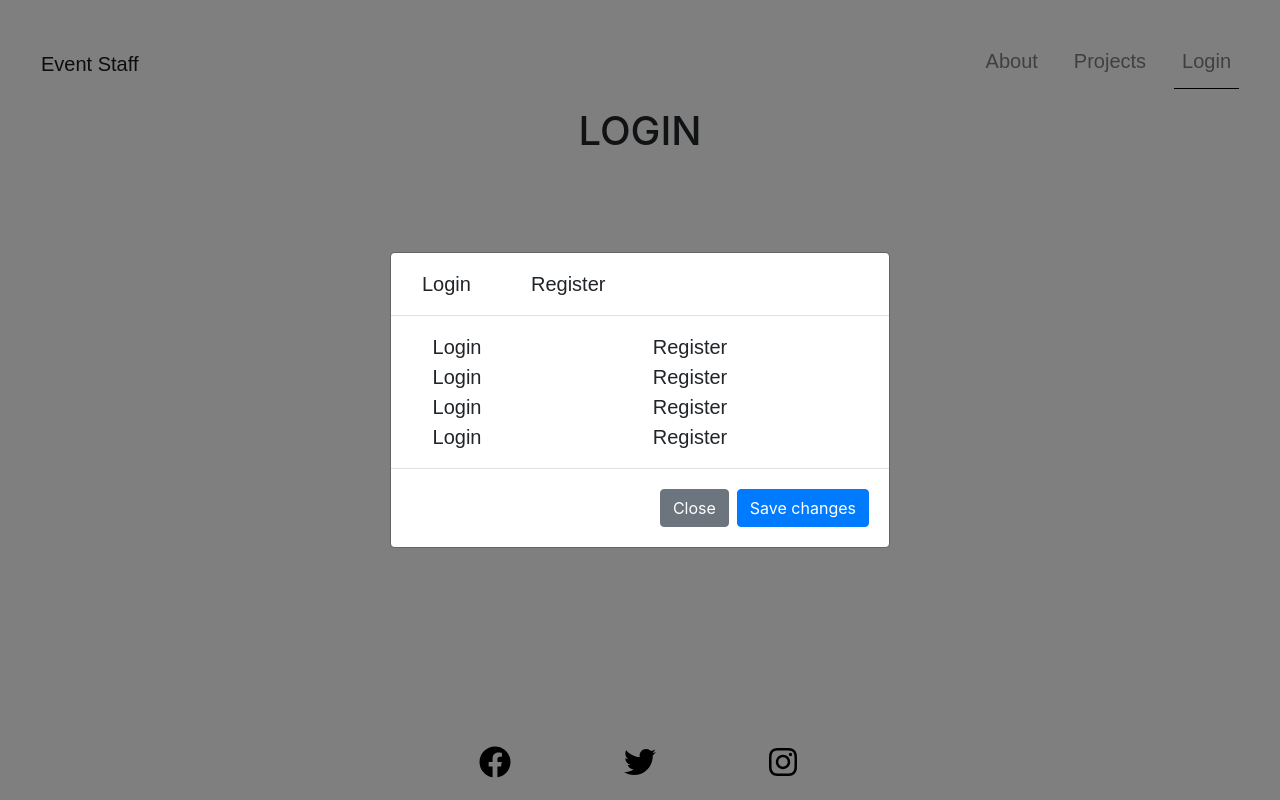
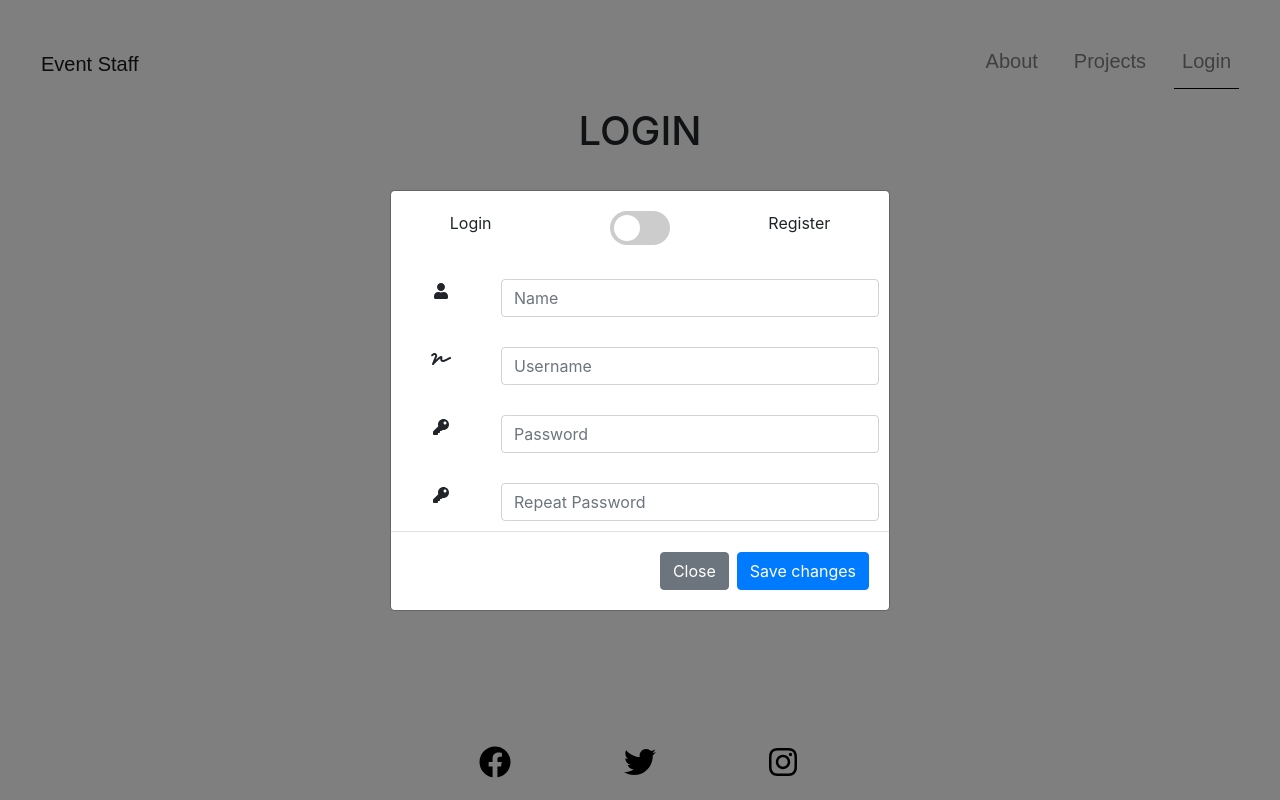
Before and after one commit to EnterpriseBoy/Magiweb, a React (Create React App) app: page /Login in a window 1280 px wide. Both pictures are taken after a click on the element "Login". Built offline with nearby package versions, Linux system fonts and the light colour scheme; the HTML template or start-up script is replaced by a standard one.

Commit message:
login form nearly working

```diff
--- a/src/CSS/App.css
+++ b/src/CSS/App.css
@@ -59,16 +59,19 @@
 
 .flex-grid {
   display: flex;
+  margin-top: 20px;
 }
 .colOne {
   vertical-align: middle;
   flex: 0 0 100px;
+  margin-bottom: 10px;
 }
 .colTwo {
-  flex: 1;
-  align-items: right;
-  justify-content: right;
+  flex: 0;
+  align-items: flex-start;
+  margin-bottom: 10px;
 }
+
 
 /* LOGIN MODAL END*/
 
@@ -121,7 +124,6 @@ Link Link:hover{
 /* Menu Bar CSS End*/
 
 .login_lable{
-  font-family: Arial;
-  font-size: 20px;
-  align-content: right;
+  margin-right: 10px;
+  margin-bottom: 10px;
 }
--- /dev/null
+++ b/src/Components/Helpers/SlliderSwitch/SliderSwitch.js
@@ -0,0 +1,16 @@
+import React from 'react';
+import styles from "./SliderSwitch.module.css";
+
+
+function SliderSwitch(props) {
+  return (
+    <div>
+        <label className={styles.switch}>
+            <input type="checkbox" onChange={props.onChange}/>
+            <div className={styles.slider}></div>
+        </label>
+    </div>
+  );
+}
+
+export default SliderSwitch;
--- /dev/null
+++ b/src/Components/Helpers/SlliderSwitch/SliderSwitch.module.css
@@ -0,0 +1,59 @@
+.switch {
+    position: relative;
+    display: inline-block;
+    width: 60px;
+    height: 34px;
+  }
+
+  /* Hide default HTML checkbox */
+  .switch input {display:none;}
+
+  /* The slider */
+  .slider {
+    position: absolute;
+    cursor: pointer;
+    top: 0;
+    left: 0;
+    right: 0;
+    bottom: 0;
+    background-color: #ccc;
+    -webkit-transition: .4s;
+    transition: .4s;
+    border-radius: 34px;
+  }
+
+  .slider:before {
+    position: absolute;
+    content: "";
+    height: 26px;
+    width: 26px;
+    left: 4px;
+    bottom: 4px;
+    background-color: white;
+    -webkit-transition: .4s;
+    transition: .4s;
+    border-radius: 50%;
+  }
+
+  input:checked + .slider {
+    background-color: #2196F3;
+  }
+
+  input:focus + .slider {
+    box-shadow: 0 0 1px #2196F3;
+  }
+
+  input:checked + .slider:before {
+    -webkit-transform: translateX(26px);
+    -ms-transform: translateX(26px);
+    transform: translateX(26px);
+  }
+
+  /* Rounded sliders */
+  .slider.round {
+    border-radius: 34px;
+  }
+
+  .slider.round:before {
+    border-radius: 50%;
+  }
--- a/src/Components/Modals/loginModal.js
+++ b/src/Components/Modals/loginModal.js
@@ -1,35 +1,43 @@
 import React from "react";
-import { MDBContainer,MDBModalHeader,MDBModalBody,MDBModalFooter, MDBBtn, MDBModal } from 'mdbreact';
+import { MDBContainer,MDBModalHeader,MDBInput,MDBModalFooter, MDBBtn, MDBModal } from 'mdbreact';
+import SliderSwitch from "../Helpers/SlliderSwitch/SliderSwitch";
+
+import { faUser,faKey,faSignature } from '@fortawesome/free-solid-svg-icons'
+import { FontAwesomeIcon } from '@fortawesome/react-fontawesome'
 
 const LoginModal = (props) => {
 return (
    <MDBContainer>
         <MDBModal isOpen={props.show} centered>
-          <MDBModalHeader >
             <div class="flex-grid">
               <div class="col login_lable">Login</div>
-              <div class="col"></div>
+              <div class="col"><SliderSwitch onChange={() => alert("has changed")}/></div>
               <div class="col login_lable">Register</div>
             </div>
-          </MDBModalHeader>
-          <MDBModalBody>
             <div class="flex-grid">
-              <div class="colOne login_lable">Login</div>
-              <div class="colTwo login_lable">Register</div>
+              <div class="colOne login_lable">
+                <FontAwesomeIcon icon={faUser} size="1x" />
+              </div>
+              <input type="text" className="form-control login_lable" placeholder="Name" aria-label="Name" aria-describedby="basic-addon" />
             </div>
             <div class="flex-grid">
-              <div class="colOne login_lable">Login</div>
-              <div class="colTwo login_lable">Register</div>
+              <div class="colOne login_lable">
+                <FontAwesomeIcon icon={faSignature} size="1x" />
+              </div>
+              <input type="text" className="form-control login_lable" placeholder="Username" aria-label="Username" aria-describedby="basic-addon" />
             </div>
             <div class="flex-grid">
-              <div class="colOne login_lable">Login</div>
-              <div class="colTwo login_lable">Register</div>
+              <div class="colOne login_lable">
+                <FontAwesomeIcon icon={faKey} size="1x" />
+              </div>
+              <input type="text" className="form-control login_lable" placeholder="Password" aria-label="Password" aria-describedby="basic-addon" />
             </div>
             <div class="flex-grid">
-              <div class="colOne login_lable">Login</div>
-              <div class="colTwo login_lable">Register</div>
+              <div class="colOne login_lable">
+                <FontAwesomeIcon icon={faKey} size="1x" />
+              </div>
+              <input type="text" className="form-control login_lable" placeholder="Repeat Password" aria-label="Repeat Password" aria-describedby="basic-addon" />
             </div>
-          </MDBModalBody>
           <MDBModalFooter>
             <MDBBtn color="secondary" >Close</MDBBtn>
             <MDBBtn color="primary">Save changes</MDBBtn>
```
Also changed, not shown: src/Components/Helpers/Input/Input.js (added, +16 -0 lines).
